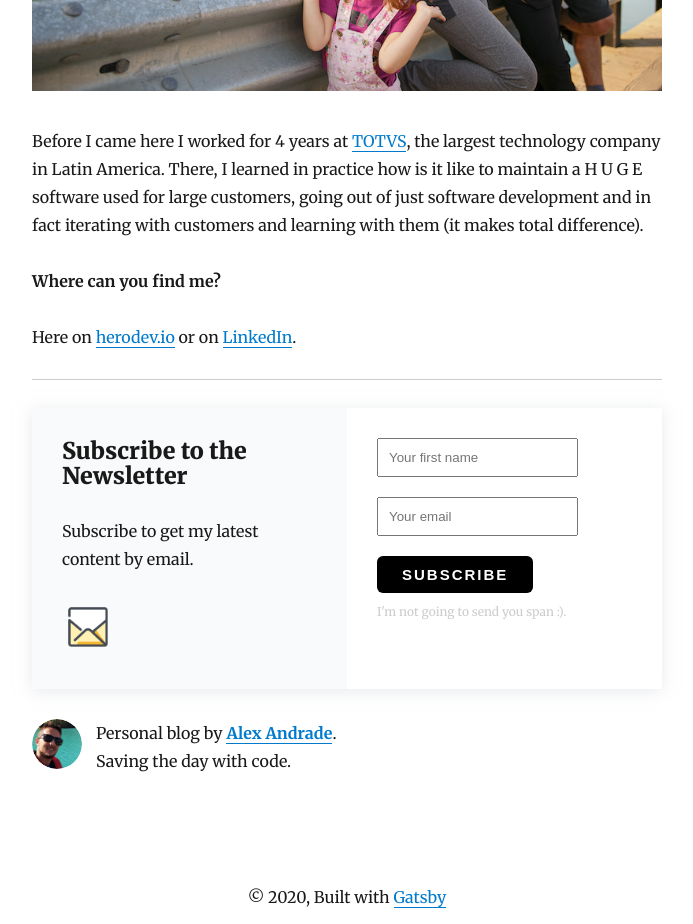
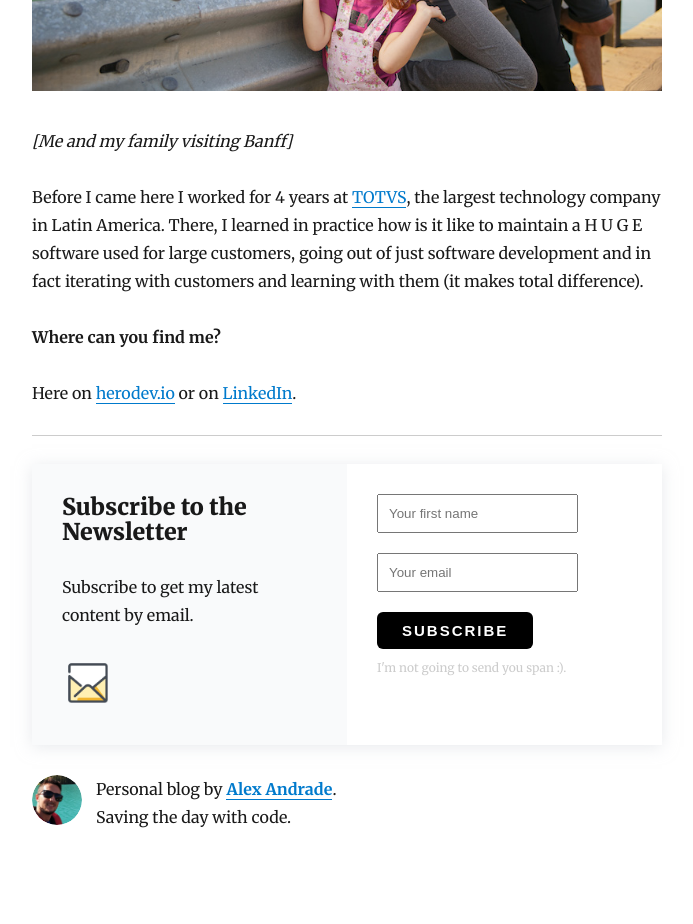
Before and after one commit to galexandrade/herodev-io, a Gatsby site: page /blog/hi-im-alex/ in a window 1280 px wide. Shown: the part 1420-2344 px from the top of the page, without its empty margins (293-986 px from the left). Built offline with nearby package versions, Linux system fonts and the light colour scheme; Gatsby itself is replaced by a stand-in of ours; some packages are replaced by stand-ins of ours.

Commit message:
Update Blog “hi-im-alex”

```diff
--- a/content/blog/hi-im-alex.md
+++ b/content/blog/hi-im-alex.md
@@ -20,6 +20,8 @@ During my spare time I love spending time outside with my wife and two daughters
 
 ![Me and my family visiting Banff](/assets/family.jpg "Me and my family visiting Banff")
 
+_\[Me and my family visiting Banff]_
+
 Before I came here I worked for 4 years at [TOTVS](https://en.totvs.com/), the largest technology company in Latin America. There, I learned in practice how is it like to maintain a H U G E software used for large customers, going out of just software development and in fact iterating with customers and learning with them (it makes total difference).
 
 **Where can you find me?**
```
